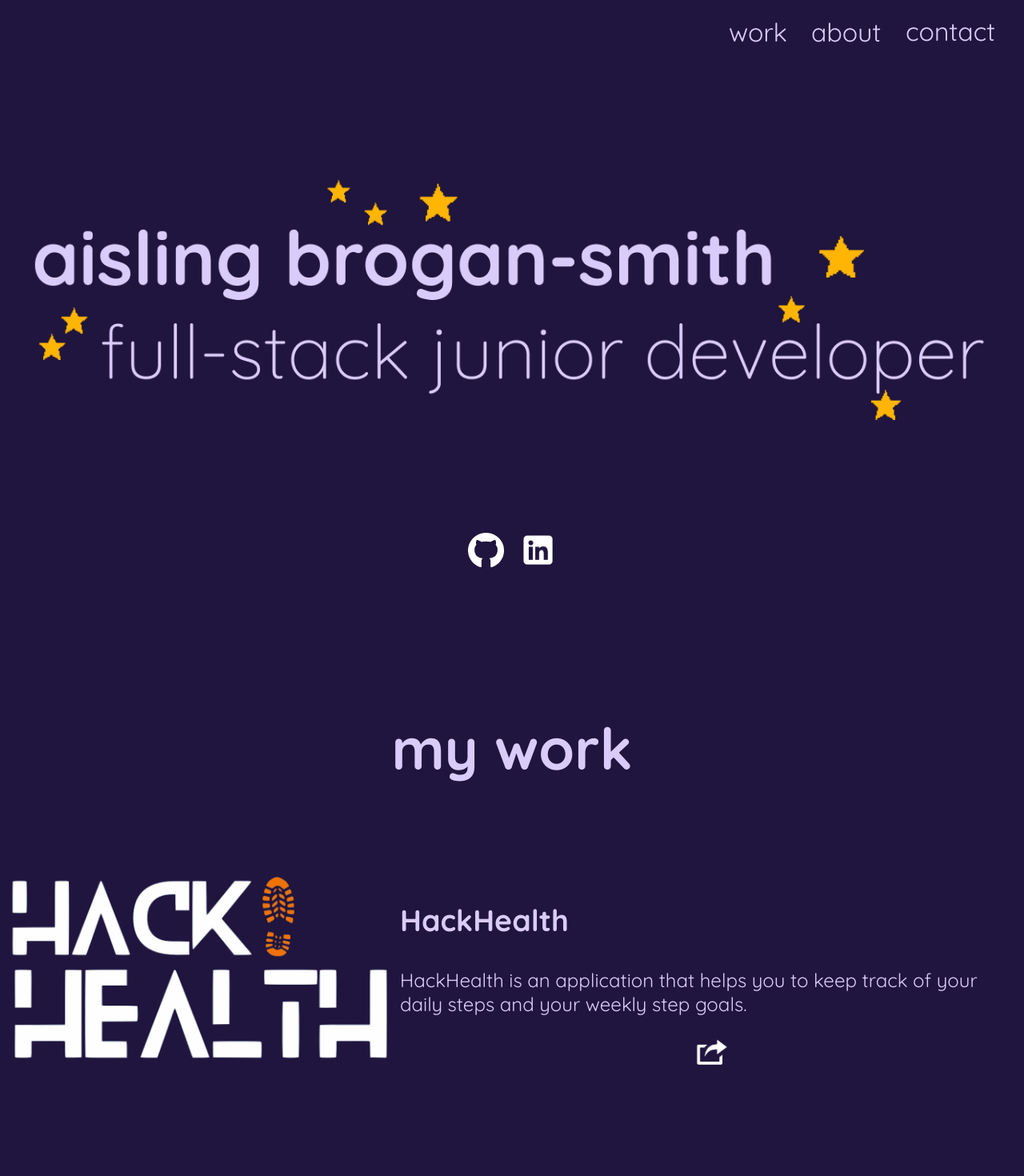
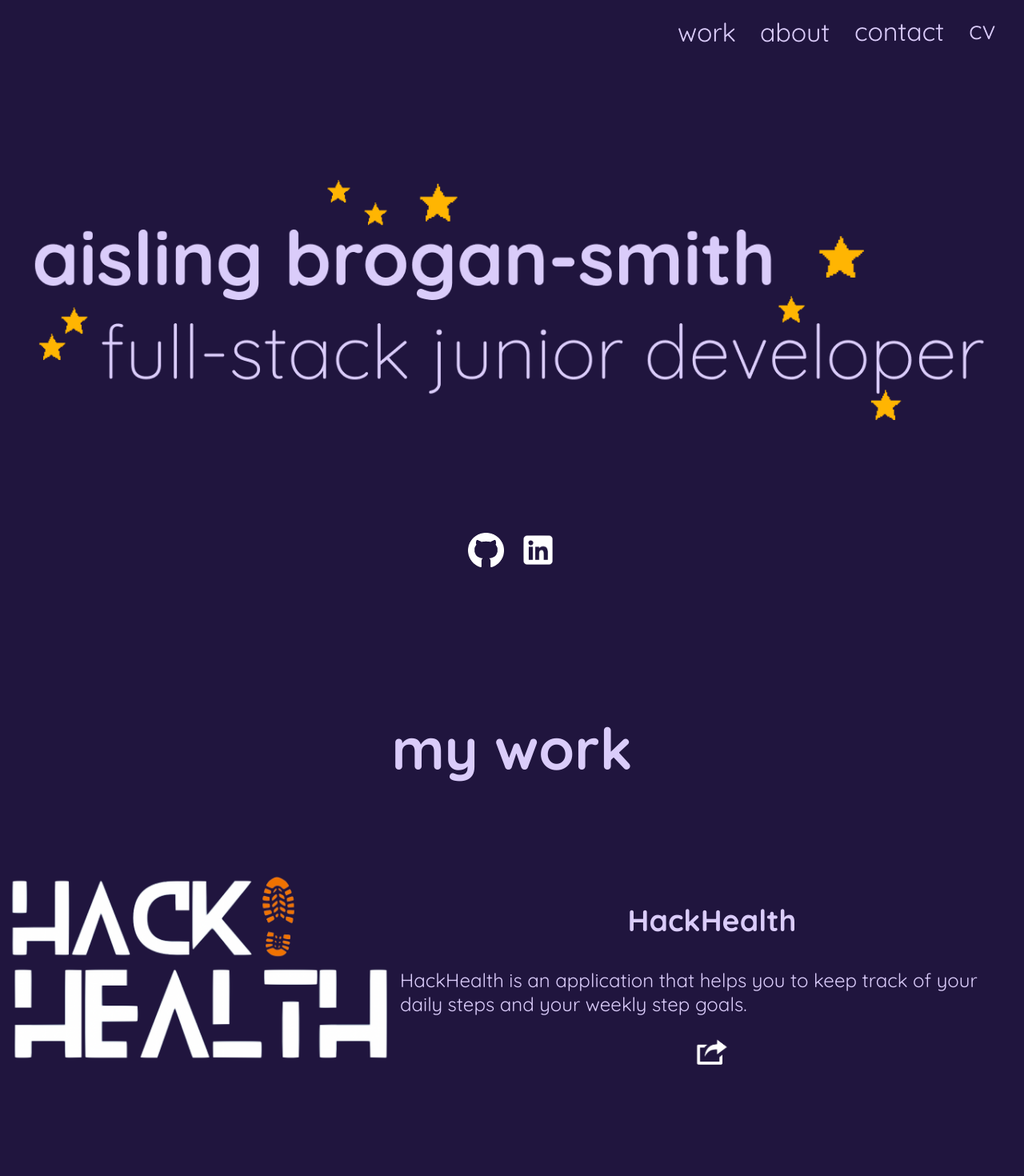
Before and after one commit to ashwantspizza/mywebsite, a React (Create React App) app in the folder ash-website/: page / in a window 1280 px wide. Shown: the top 1470 px of the page at 80% size. Built offline with nearby package versions, Linux system fonts and the light colour scheme.

Commit message:
attempt at opening cv in another tab as pdf

```diff
--- a/ash-website/src/components/LandingPage.css
+++ b/ash-website/src/components/LandingPage.css
@@ -14,7 +14,7 @@
 }
 
 .header-item:hover {
-  background-color: #44336c;
+  background-color: #38295c;
 }
 
 .name-image-container {
@@ -80,6 +80,14 @@
   width: 100%;
 }
 
+.hackhealth-project-title {
+  display: flex;
+  justify-content: center;
+  align-items: center;
+  font-size: 2rem;
+  width: 100%;
+}
+
 .hackhealth-image {
   border-radius: 10px;
   height: 100%;
@@ -93,12 +101,6 @@
 .hackhealth-image:hover {
   transform: scale(1.25);
   z-index: 2;
-}
-
-.hackhealth-project-title {
-  font-size: 2rem;
-  height: 100%;
-  width: 100%;
 }
 
 .hackhealth-project-desc {
--- a/ash-website/src/components/LandingPage.js
+++ b/ash-website/src/components/LandingPage.js
@@ -3,6 +3,7 @@ import './LandingPage.css';
 import work from '../images/work.png';
 import about from '../images/about.png';
 import contact from '../images/contact.png';
+import cv from '../images/cv.png';
 import name from '../images/name.png';
 import hackhealth from '../images/hackhealth.png';
 import nudge from '../images/nudge.png';
@@ -26,6 +27,9 @@ import { HashRouter } from 'react-router-dom';
 import { HashLink } from 'react-router-hash-link';
 
 function LandingPage() {
+
+  const cvPdfUrl = process.env.PUBLIC_URL + '/cv.pdf';
+
   return (
     <>
     {/* hashlinks for nav bar */}
@@ -46,6 +50,11 @@ function LandingPage() {
           <HashLink smooth to="/path#contact">
             <img src={contact} alt="contact-img" className = "contact-header"/>
           </HashLink>
+          </div>
+          <div className='header-item'>
+          <a href={cvPdfUrl} target="_blank" rel="noopener noreferrer">
+          <img src={cv} alt="cv-img" className = "cv-header"/>
+          </a>
           </div>
           </div>
         </nav>
```
Also changed, not shown: ash-website/src/images/cv.png (added), 1 other file (tests, documents, lock files or other folders).
